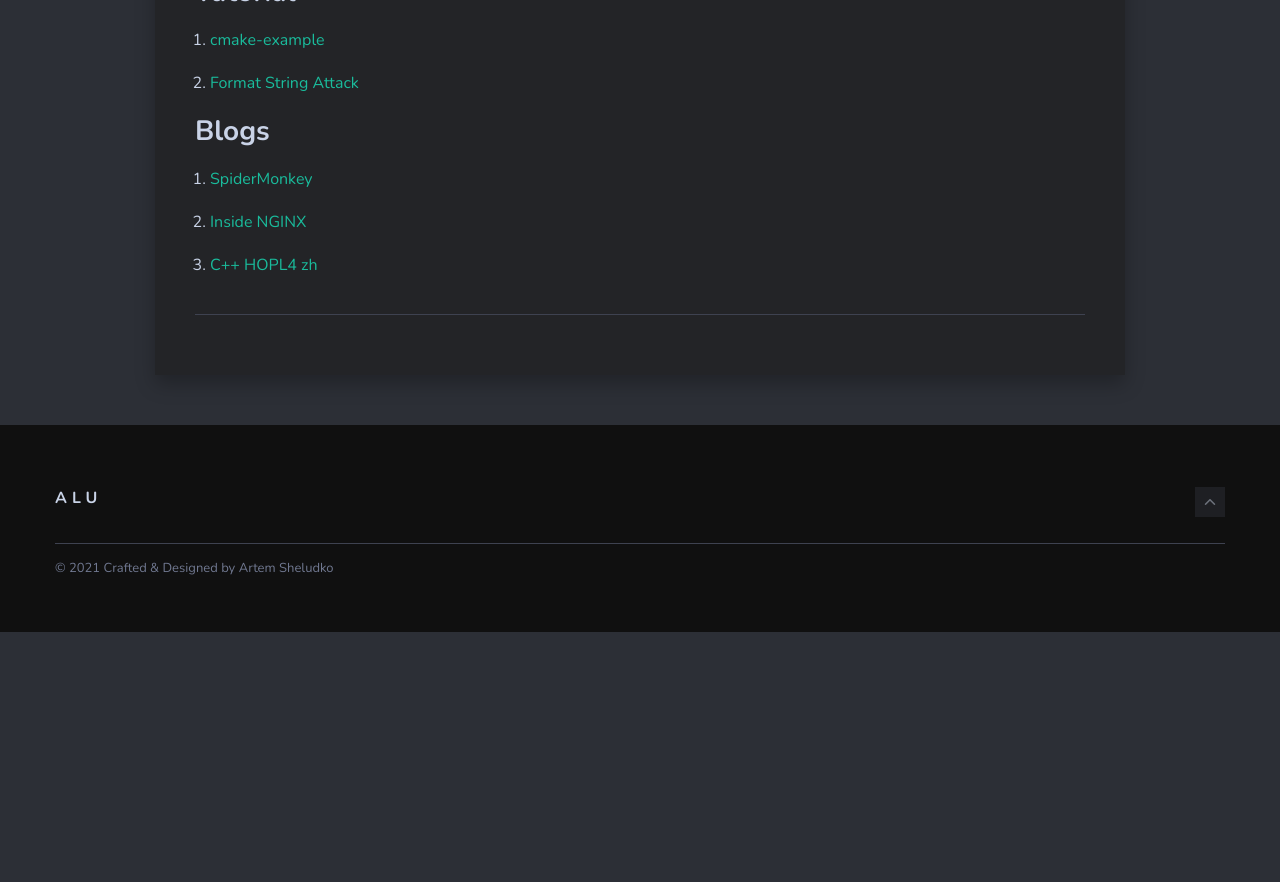
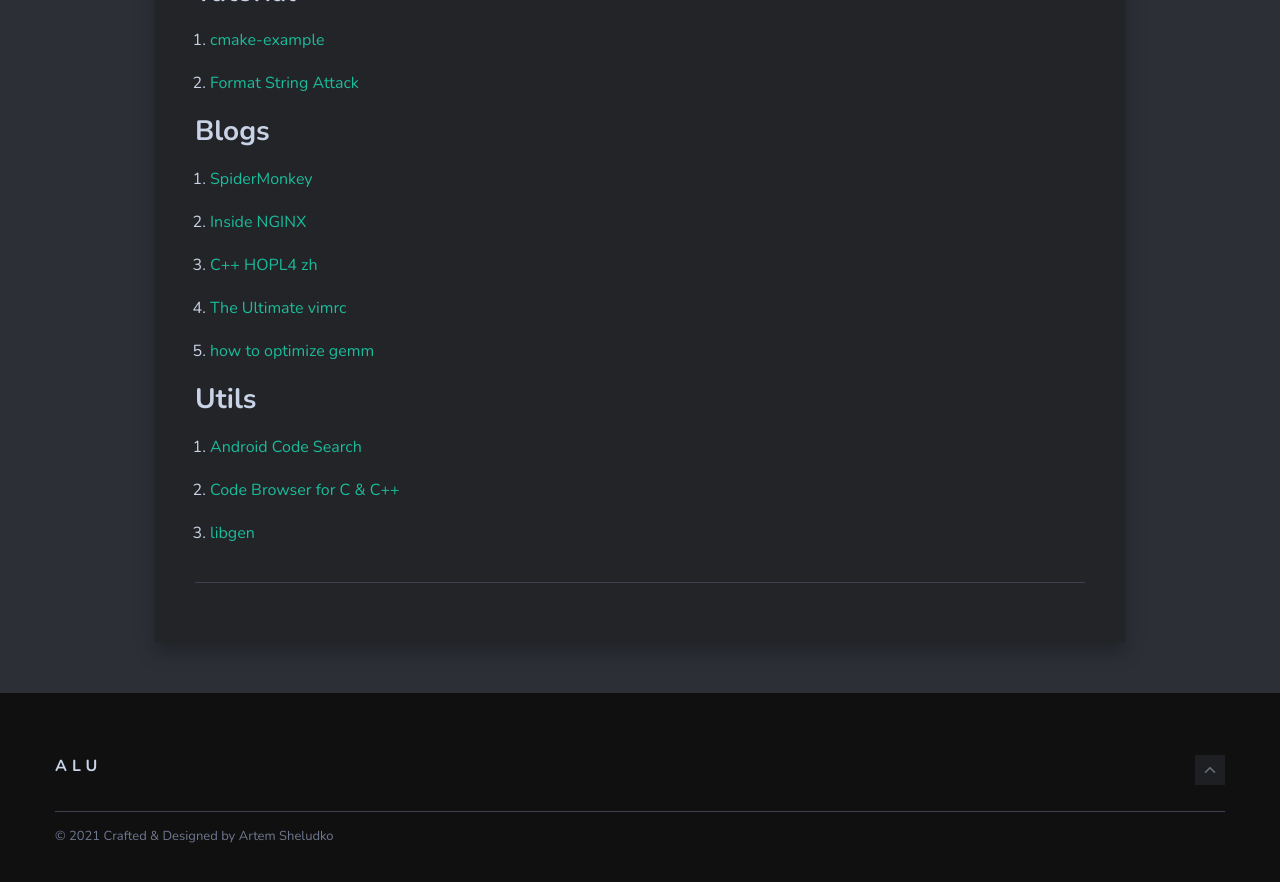
Before and after one commit to XU-YaoKun/page, a Jekyll site: the page built from _pages/resource.md, in a window 1280 px wide and 900 px high, scrolled down 896 px. Shown: the top 882 px of the window. Built offline with Jekyll 4.4.1, drawn with Linux system fonts in a browser that asks for light colours; nearby versions of some CDN libraries; before the commit the page ends 1528 px from its top, so only the background shows below that.

Commit message:
minor change

```diff
--- a/_pages/resource.md
+++ b/_pages/resource.md
@@ -18,3 +18,15 @@ permalink: /resource/
 2. [Inside NGINX](https://www.nginx.com/blog/inside-nginx-how-we-designed-for-performance-scale/)
 
 3. [C++ HOPL4 zh](https://github.com/Cpp-Club/Cxx_HOPL4_zh)
+
+4. [The Ultimate vimrc](https://github.com/amix/vimrc)
+
+5. [how to optimize gemm](https://github.com/flame/how-to-optimize-gemm/tree/master/src)
+
+## Utils
+
+1. [Android Code Search](https://cs.android.com/)
+
+2. [Code Browser for C & C++](https://code.woboq.org/)
+
+3. [libgen](http://libgen.is/)
--- a/index.html
+++ b/index.html
@@ -5,7 +5,7 @@ layout: default
 	<div class="row">
 	{% if site.posts.size > 0 %}
 		{%- for post in paginator.posts -%}
-		{% if forloop.index <= 2 %}
+		{% if forloop.index <= 1 %}
 		<div class="col col-12">
 			<article class="article-first">
 				<div class="article-image-first" style="background-image: url({{"/img/" | prepend: site.baseurl | append : post.image}})">
@@ -35,7 +35,7 @@ layout: default
 	<div class="row">
 		<div class="col col-12 col-t-8">
 			<div class="row">
-			{%- for post in paginator.posts offset: 2 -%}
+			{%- for post in paginator.posts offset: 1 -%}
 				<article class="article col col-12 col-t-6">
 					<div class="article-box">
 						<div class="article-head">
--- a/tags.html
+++ b/tags.html
@@ -1,7 +1,7 @@
 ---
 layout: page
 title: Tags in Blog
-image: 10.jpg
+image: john.jpg
 permalink: /tags/
 ---
 {% capture site_tags %}{% for tag in site.tags %}{{ tag | first }}{% unless forloop.last %},{% endunless %}{% endfor %}{% endcapture %}
```
Also changed, not shown: _pages/timeline.md (+6 -0 lines), _posts/2021-11-4-WASM.md (+1 -1 lines), _posts/2021-12-15-LinkLoadLibrary.md (+2 -2 lines), favicon.ico, img/pink.jpg (added).
